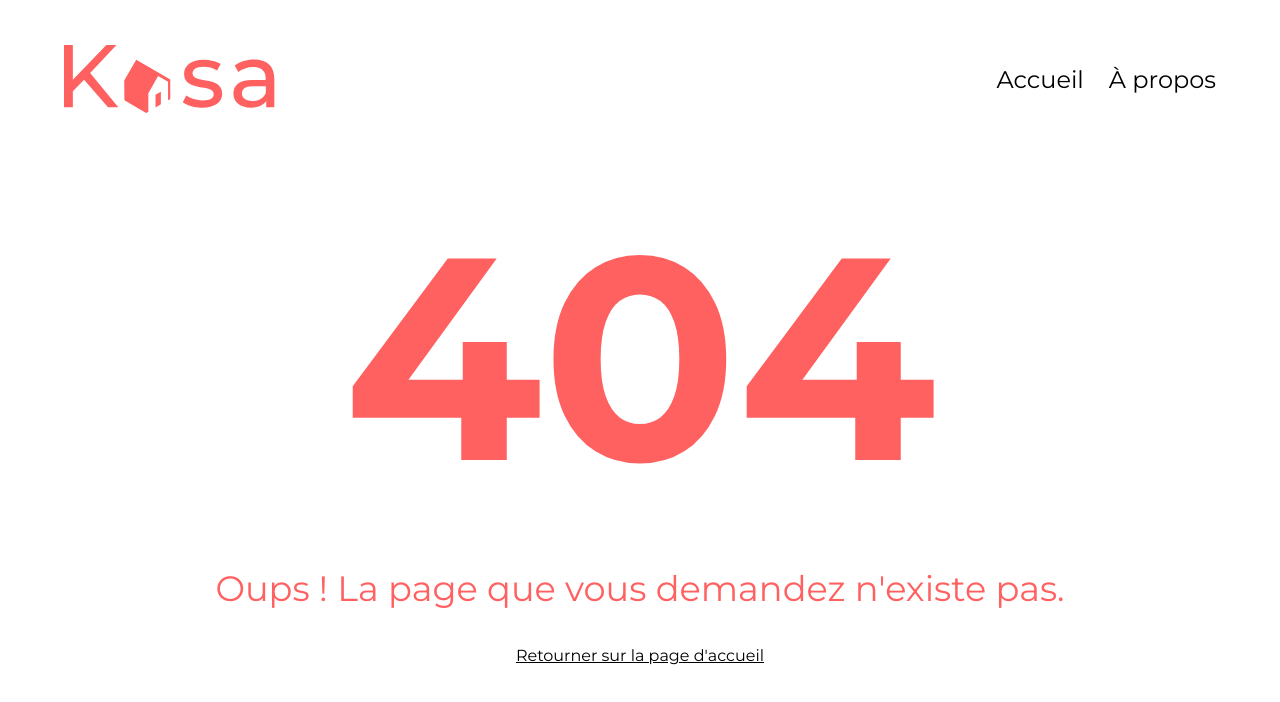
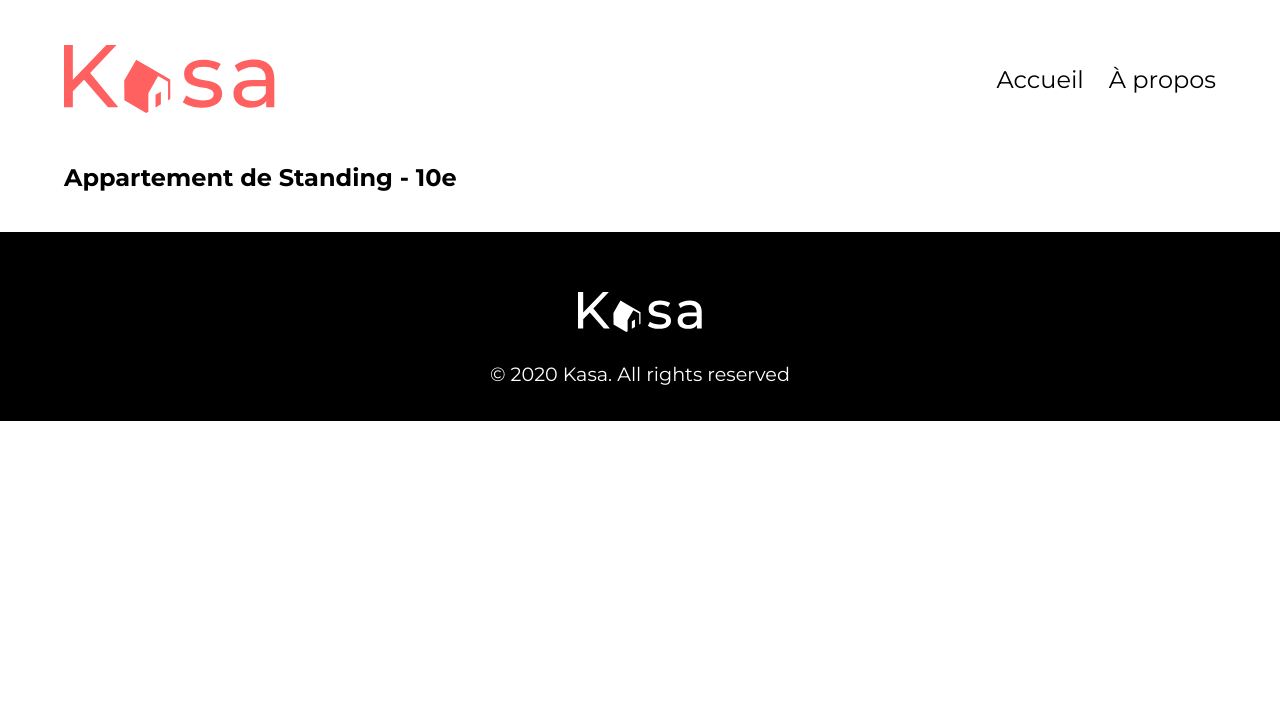
Before and after one commit to lesimpleliott/OC_Kasa, a React (Vite) app: page /host/0979876d in a window 1280 px wide. Before the commit this address had no page. Shown: the top 702 px of the page. Built offline with nearby package versions, Linux system fonts and the light colour scheme.

Commit message:
host @work

```diff
--- a/src/App.jsx
+++ b/src/App.jsx
@@ -2,6 +2,7 @@ import { BrowserRouter, Routes, Route } from "react-router-dom";
 import Home from './pages/Home';
 import About from './pages/About';
 import Error from './pages/Error';
+import Host from "./pages/Host";
 
 
 const App = () => {
@@ -10,6 +11,7 @@ const App = () => {
       <Routes>
         <Route path="/" element={<Home />} />
         <Route path="/about" element={<About />} />
+        <Route path="/host/:id" element={<Host />} />
         <Route path="*" element={<Error />} />
       </Routes>
     </BrowserRouter>
--- a/src/components/Card.jsx
+++ b/src/components/Card.jsx
@@ -1,11 +1,12 @@
 import PropTypes from 'prop-types';
+import { Link } from 'react-router-dom';
 
 const Card = ( {data} ) => {
     return (
-        <div className="card" key={data.id}>
+        <Link className="card" key={data.id} to={`/host/${data.id}`}>
             <img src={data.cover} alt="" />
             <h3>{data.title}</h3>
-        </div>
+        </Link>
     );
 };
 
--- /dev/null
+++ b/src/components/card.scss
@@ -0,0 +1,37 @@
+.card {
+    width: 100%;
+    height: 255px;
+    border-radius: 10px;
+    overflow: hidden;
+    position: relative;
+    box-shadow: 0px 0px 0px rgba(#000000, 0.4);
+    transition: all 200ms ease-in-out;
+    &:hover {
+        transform: scale(1.02);
+        box-shadow: 4px 4px 4px rgba(#000000, 0.4);
+    }
+
+    @include responsive($tablet) {
+        flex: 1 0 340px;
+        height: 340px;
+    }
+
+    img {
+        width: 100%;
+        height: 100%;
+        object-fit: cover;
+    }
+
+    h3 {
+        position: absolute;
+        inset: 0;
+        padding: 20px 15px;
+        display: flex;
+        flex-direction: column;
+        justify-content: flex-end;
+        font-size: 1.2rem;
+        font-weight: 700;
+        color: #fff;
+        text-shadow: 1px 1px 4px rgba(#000000, 0.4);
+    }
+}
--- a/src/main.scss
+++ b/src/main.scss
@@ -1,10 +1,6 @@
-// FONTS
-@import url("https://fonts.googleapis.com/css2?family=Montserrat:ital,wght@0,100..900;1,100..900&display=swap");
-@import url("https://cdnjs.cloudflare.com/ajax/libs/font-awesome/6.1.0/css/all.min.css");
-
 // VARIABLES
 $mainColor: #ff6060;
-$sectionColor: #c0c0c0; //#fafafa
+$sectionColor: #fafafa; //#c0c0c0;
 $tablet: 768px;
 $desktop: 1024px;
 
@@ -15,18 +11,21 @@ $desktop: 1024px;
     }
 }
 
+// FONTS
+@import url("https://fonts.googleapis.com/css2?family=Montserrat:ital,wght@0,100..900;1,100..900&display=swap");
+@import url("https://cdnjs.cloudflare.com/ajax/libs/font-awesome/6.1.0/css/all.min.css");
+
 // COMPONENTS
 @import "./components/header.scss";
 @import "./components/footer.scss";
 @import "./components/banner.scss";
 @import "./components/dropdownMenu.scss";
+@import "./components/card.scss";
 
 // PAGES
 @import "./pages/home.scss";
 @import "./pages/about.scss";
 @import "./pages/error.scss";
-
-
 
 // ******************************************************
 // ******************************************************
@@ -39,4 +38,19 @@ $desktop: 1024px;
 
 body {
     font-family: "Montserrat", sans-serif;
+    min-height: 100vh;
+    display: flex;
+    flex-direction: column;
 }
+
+main {
+    padding-inline: 5vw;
+    display: flex;
+    flex-direction: column;
+    gap: 20px;
+    margin-bottom: 20px;
+    @include responsive($tablet) {
+        gap: 40px;
+        margin-bottom: 40px;
+    }
+}
--- a/src/pages/About.jsx
+++ b/src/pages/About.jsx
@@ -4,18 +4,19 @@ import DropdownMenu from "../components/DropdownMenu";
 import Footer from "../components/Footer";
 import dataAbout from "../data/about.json";
 
-
 const About = () => {
     return (
         <div>
             <Header />
-            <Banner image="src/assets/aboutImage.jpg" />
 
-            <section className="aboutSection">
-                {dataAbout.map((item) => (
-                    <DropdownMenu key={item.id} item={item} />
-                ))}
-            </section>
+            <main>
+                <Banner image="src/assets/aboutImage.jpg" />
+                <section className="aboutSection">
+                    {dataAbout.map((item) => (
+                        <DropdownMenu key={item.id} item={item} />
+                    ))}
+                </section>
+            </main>
 
             <Footer />
         </div>
--- a/src/pages/Home.jsx
+++ b/src/pages/Home.jsx
@@ -15,13 +15,10 @@ const Home = () => {
                     image="src/assets/homeImage.jpg"
                     text="Chez vous, partout et ailleurs"
                 />
-
                 <section className="cards">
-
                     {dataHosts.map((host) => (
                         <Card key={host.id} data={host}/>
                     ))}
-
                 </section>
             </main>
 
--- /dev/null
+++ b/src/pages/Host.jsx
@@ -0,0 +1,45 @@
+import { useParams } from "react-router-dom";
+import Header from "../components/Header";
+import Footer from "../components/Footer";
+
+// const Host = () => {
+//     const { id } = useParams();
+
+//     return (
+//         <div>
+//             <Header />
+//             <main>
+//                 <h2>voici l&apos;id de la card séléctionnée : {id}</h2>
+//             </main>
+//             <Footer />
+//         </div>
+//     );
+// };
+
+// export default Host;
+
+
+import dataHosts from "../data/base.json";
+import { useState, useEffect } from "react";
+
+const Host = () => {
+    const { id } = useParams();
+    const [hostData, setHostData] = useState();
+
+    useEffect(() => {
+        const selectedHost = dataHosts.find(host => host.id === id);
+        setHostData(selectedHost);
+    }, [id]);
+
+    return (
+        <div>
+            <Header />
+            <main>
+                <h2>{hostData ? hostData.title : ""}</h2>
+            </main>
+            <Footer />
+        </div>
+    );
+};
+
+export default Host;
--- a/src/pages/about.scss
+++ b/src/pages/about.scss
@@ -1,13 +1,10 @@
 .aboutSection {
-    padding-inline: 5vw;
-    margin-block: 20px;
     display: flex;
     flex-direction: column;
     align-items: center;
     gap: 20px;
 
     @include responsive($tablet) {
-        margin-block: 40px;
         gap: 40px;
     }
 }
--- a/src/pages/home.scss
+++ b/src/pages/home.scss
@@ -1,15 +1,3 @@
-main {
-    padding-inline: 5vw;
-    display: flex;
-    flex-direction: column;
-    gap: 20px;
-    margin-bottom: 20px;
-    @include responsive($tablet) {
-        gap: 40px;
-        margin-bottom: 40px;
-    }
-}
-
 .cards {
     width: 100%;
     display: flex;
@@ -24,37 +12,4 @@ main {
         border-radius: 25px;
         background: $sectionColor;
     }
-
-    .card {
-        width: 100%;
-        height: 255px;
-        border-radius: 10px;
-        background: $mainColor;
-        overflow: hidden;
-        position: relative;
-
-        @include responsive($tablet) {
-            flex: 1 0 340px;
-            height: 340px;
-        }
-
-        img {
-            width: 100%;
-            height: 100%;
-            object-fit: cover;
-        }
-
-        h3 {
-            position: absolute;
-            inset: 0;
-            padding: 20px 15px;
-            display: flex;
-            flex-direction: column;
-            justify-content: flex-end;
-            font-size: 1.2rem;
-            font-weight: 700;
-            color: #fff;
-            text-shadow: 1px 1px 4px rgba(#000000, 0.4);
-        }
-    }
 }
```
